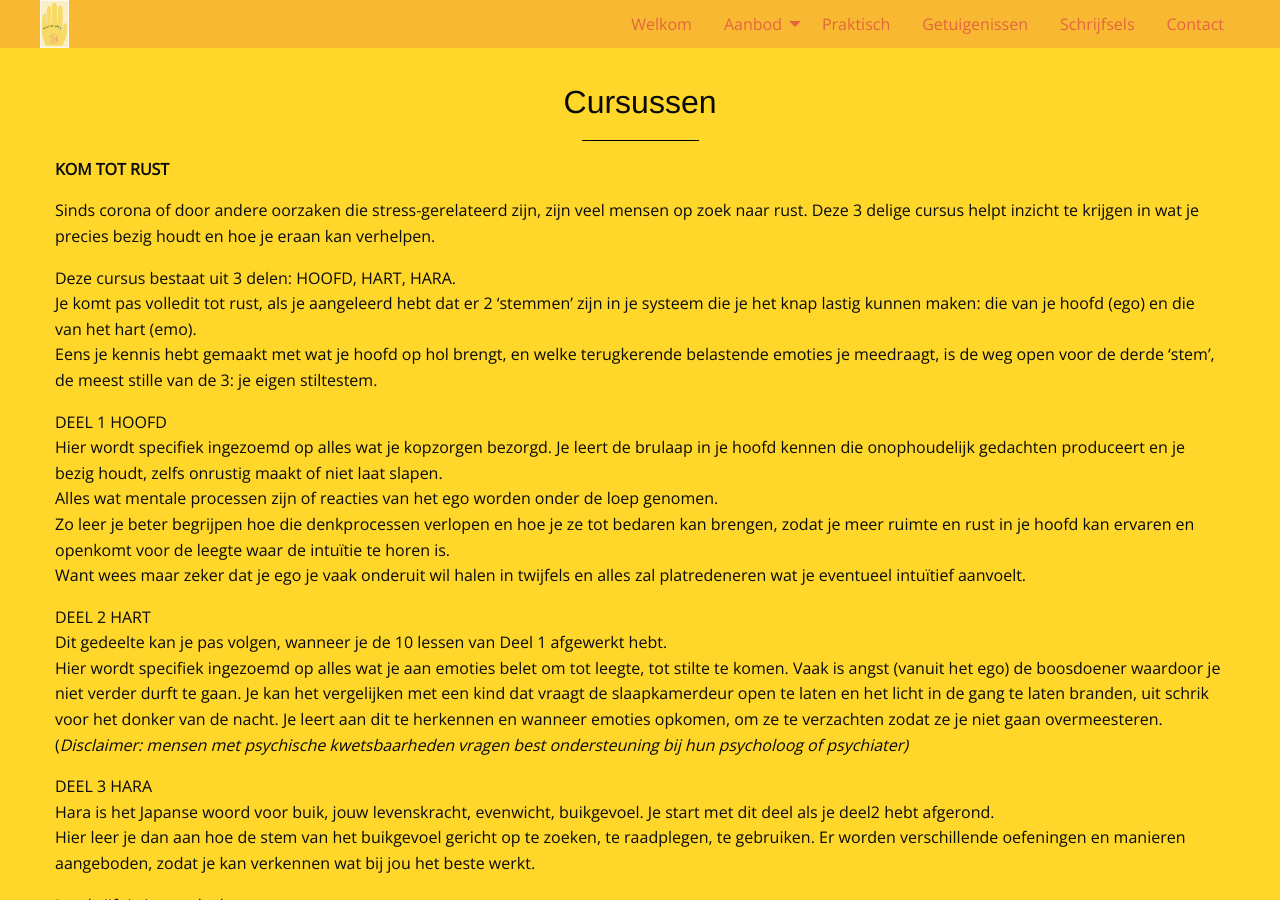
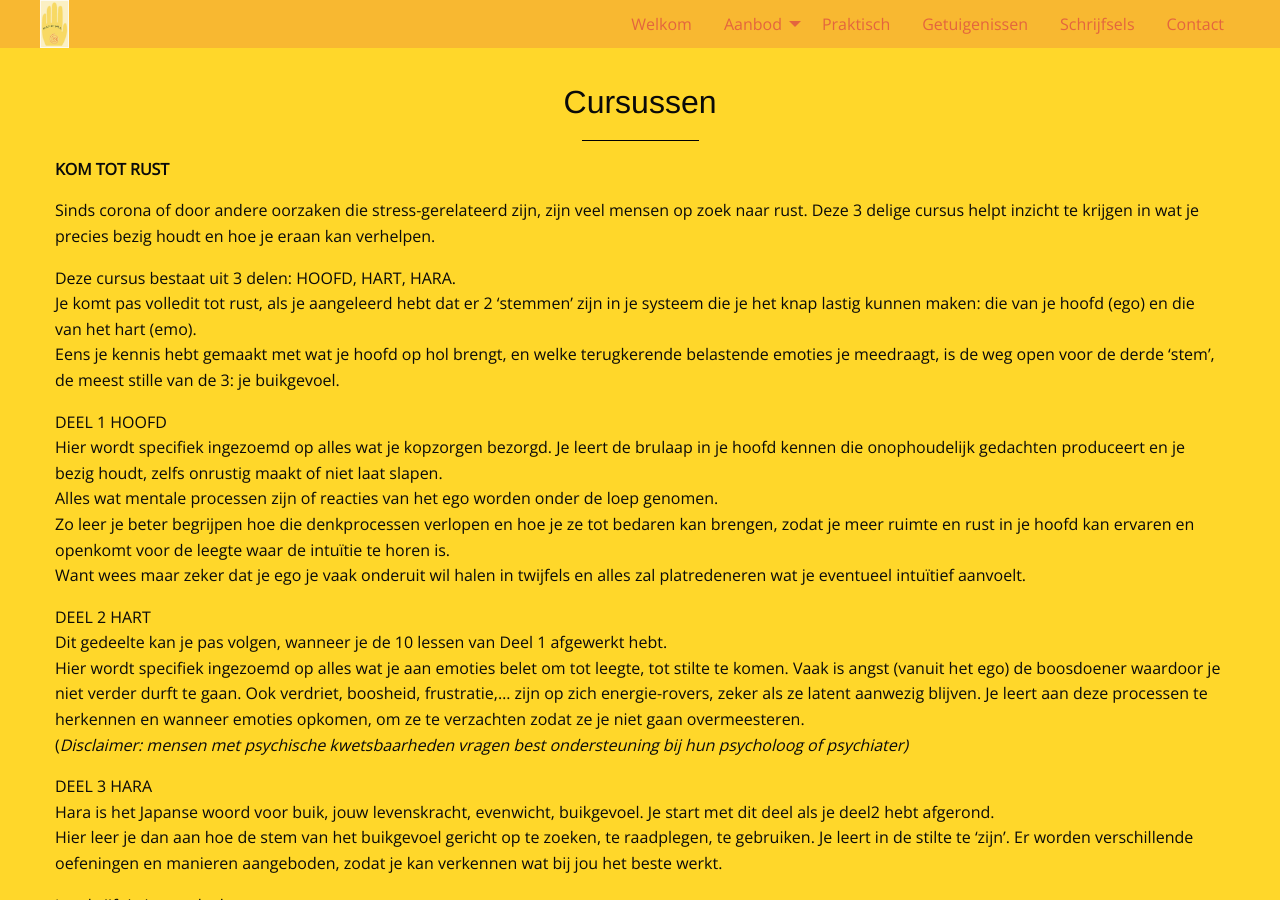
Before and after one commit to manopura/manopura.github.io, a Jekyll site: the page built from cursussen.md, in a window 1280 px wide and 900 px high. Built offline with Jekyll 4.4.1, drawn with Linux system fonts in a browser that asks for light colours; nearby versions of some CDN libraries; our own code applies the rules of GitHub Pages for plain Markdown files.

Commit message:
Update cursussen.md

```diff
--- a/cursussen.md
+++ b/cursussen.md
@@ -10,7 +10,7 @@ Sinds corona of door andere oorzaken die stress-gerelateerd zijn, zijn veel mens
 
 Deze cursus bestaat uit 3 delen: HOOFD, HART, HARA.
 Je komt pas volledit tot rust, als je aangeleerd hebt dat er 2 'stemmen' zijn in je systeem die je het knap lastig kunnen maken: die van je hoofd (ego) en die van het hart (emo).
-Eens je kennis hebt gemaakt met wat je hoofd op hol brengt, en welke terugkerende belastende emoties je meedraagt, is de weg open voor de derde 'stem', de meest stille van de 3: je eigen stiltestem.
+Eens je kennis hebt gemaakt met wat je hoofd op hol brengt, en welke terugkerende belastende emoties je meedraagt, is de weg open voor de derde 'stem', de meest stille van de 3: je buikgevoel.
 
 DEEL 1 HOOFD
 Hier wordt specifiek ingezoemd op alles wat je kopzorgen bezorgd. Je leert de brulaap in je hoofd kennen die onophoudelijk gedachten produceert en je bezig houdt, zelfs onrustig maakt of niet laat slapen.
@@ -20,13 +20,13 @@ Want wees maar zeker dat je ego je vaak onderuit wil halen in twijfels en alles
 
 DEEL 2 HART
 Dit gedeelte kan je pas volgen, wanneer je de 10 lessen van Deel 1 afgewerkt hebt.
-Hier wordt specifiek ingezoemd op alles wat je aan emoties belet om tot leegte, tot stilte te komen. Vaak is angst (vanuit het ego) de boosdoener waardoor je niet verder durft te gaan. Je kan het vergelijken met een kind dat vraagt de slaapkamerdeur open te laten en het licht in de gang te laten branden, uit schrik voor het donker van de nacht. Je leert aan dit te herkennen en wanneer emoties opkomen, om ze te verzachten zodat ze je niet gaan overmeesteren.
+Hier wordt specifiek ingezoemd op alles wat je aan emoties belet om tot leegte, tot stilte te komen. Vaak is angst (vanuit het ego) de boosdoener waardoor je niet verder durft te gaan. Ook verdriet, boosheid, frustratie,... zijn op zich energie-rovers, zeker als ze latent aanwezig blijven. Je leert aan deze processen te herkennen en wanneer emoties opkomen, om ze te verzachten zodat ze je niet gaan overmeesteren.
 (*Disclaimer: mensen met psychische kwetsbaarheden vragen best ondersteuning bij hun psycholoog of psychiater)*
 
 DEEL 3 HARA
 Hara is het Japanse woord voor buik, jouw levenskracht, evenwicht, buikgevoel.
 Je start met dit deel als je deel2 hebt afgerond.
-Hier leer je dan aan hoe de stem van het buikgevoel gericht op te zoeken, te raadplegen, te gebruiken.
+Hier leer je dan aan hoe de stem van het buikgevoel gericht op te zoeken, te raadplegen, te gebruiken. Je leert in de stilte te 'zijn'.
 Er worden verschillende oefeningen en manieren aangeboden, zodat je kan verkennen wat bij jou het beste werkt.
 
 
```
